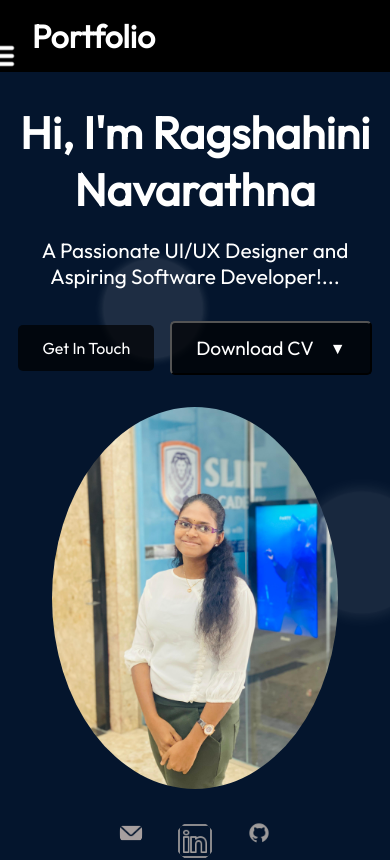
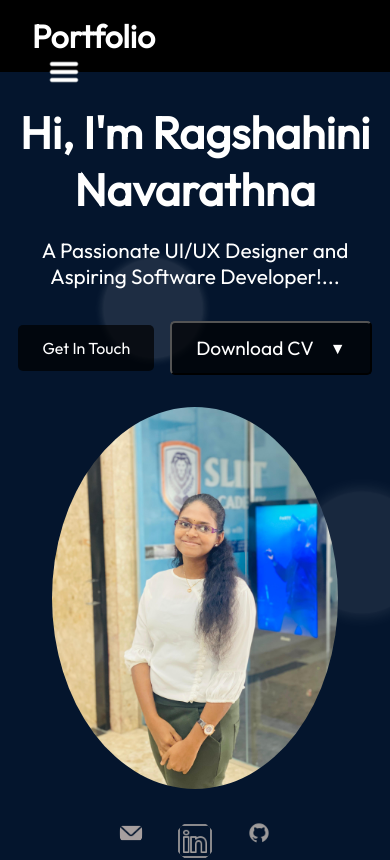
Before and after one commit to Ragshahini/Portfolio, a React (Vite) app: page / in a window 390 px wide. Shown: the top 860 px of the page. Built offline with nearby package versions, Linux system fonts and the light colour scheme.

Commit message:
nav menu

```diff
--- a/src/components/Navbar/Navbar.module.css
+++ b/src/components/Navbar/Navbar.module.css
@@ -68,6 +68,12 @@
     position: relative;
   }
 
+  .menuBtn {
+    left: 1rem;    /* Align menu button to the left */
+    right: auto;   /* Prevent right alignment */
+    top: 0;        /* Adjust position */
+  }
+
   .dropdown {
     top: 3rem;     /* Ensures proper vertical alignment */
     left: 1rem;    /* Aligns dropdown to the left */
```
